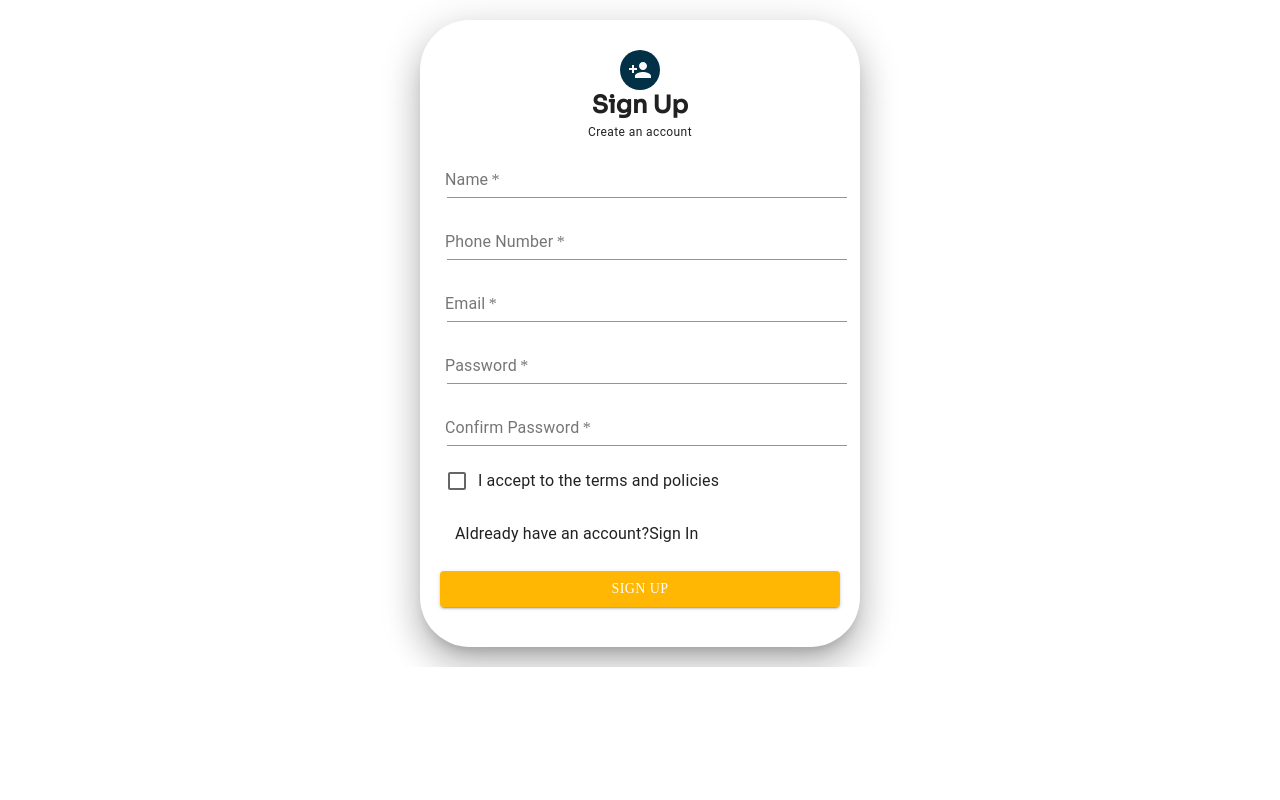
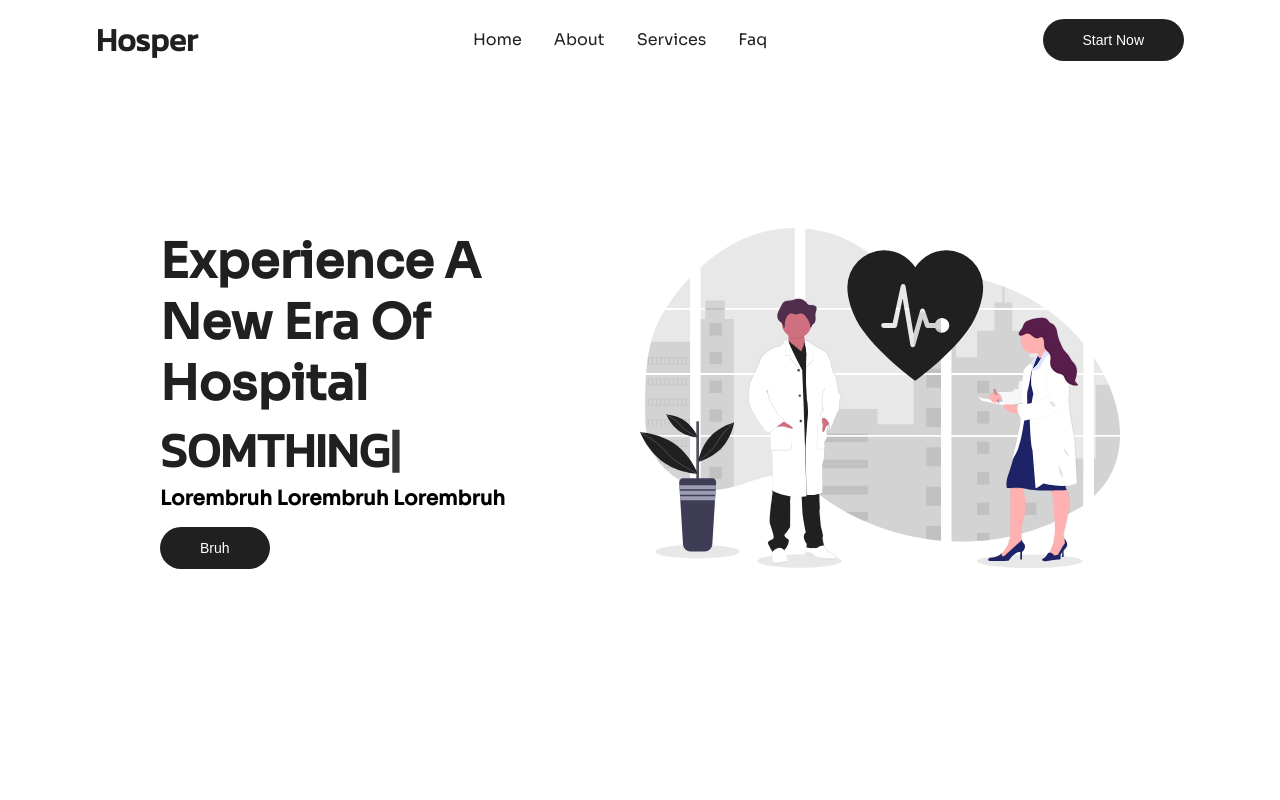
Before and after one commit to Nandhana-C/smart-hospital-systems, a React (Create React App) app: page / in a window 1280 px wide. Shown: the top 800 px of the page. Built offline with nearby package versions, Linux system fonts and the light colour scheme; a web font is replaced by a local one.

Commit message:
firebase final

```diff
--- a/src/App.js
+++ b/src/App.js
@@ -39,15 +39,15 @@ function App() {
   // }
   return (
     <div className="App">
-      {
+      {/* {
         user ?
         <PatientDash signOut={signOut} user={user} />
         :
         <SignUp setUser={setUser}/>
-      }
+      } */}
 
       <Routes>
-        {/* <Route path='/' element={<Landing />}/> */}
+        <Route path='/' element={<Landing />}/>
         <Route path='/login' element={<LogIn />}/>
         <Route path='/signup' element={<SignUp setUser={setUser}/>}/>
         <Route path='/verify' element={<PhnOtp />}/>
@@ -60,7 +60,7 @@ function App() {
         <Route path='/PaitentDash' element={<HospPaitentDash />}/>
         <Route path='/Vitals' element={<Vitals />}/>
         <Route path='/Diagnosis' element={<Diagnosis />}/>
-        <Route path='/Dashboard' element={<PatientDash />}/>
+        <Route path='/Dashboard' element={<PatientDash signOut={signOut} user={user}/>}/>
       </Routes>
     </div>
   );
--- a/src/components/SignInSignUp/Signup.js
+++ b/src/components/SignInSignUp/Signup.js
@@ -5,7 +5,7 @@ import PersonAddIcon from '@mui/icons-material/PersonAdd';
 // import PermPhoneMsgIcon from '@mui/icons-material/PermPhoneMsg';
 import FormGroup from '@mui/material/FormGroup';
 import FormControlLabel from '@mui/material/FormControlLabel';
-import Checkbox from '@mui/material/Checkbox';
+// import Checkbox from '@mui/material/Checkbox';
 import { Link } from "react-router-dom";
 // import { firebase, auth } from '../../firebase';
 import {auth, provider,db, storage} from '../../firebase'
@@ -43,8 +43,8 @@ function SignUp(props) {
     const [name, setName] = useState("");
     const [phoneNo, setPhoneNo] = useState("");
     const [email, setEmail] = useState("");
-    const [passwd, setPasswd] = useState("");
-    const [rePasswd, setRePasswd] = useState("");
+    // const [passwd, setPasswd] = useState("");
+    // const [rePasswd, setRePasswd] = useState("");
     // const [otp, setOtp] = useState('');
     // const [show, setshow] = useState(false);
     // const [final, setFinal] = useState('');
@@ -101,7 +101,7 @@ function SignUp(props) {
     //         alert("Wrong code");
     //     })
     // }
-    console.log(name,email,passwd,rePasswd,phoneNo);
+    console.log(name,email,phoneNo);
 
    return (
         <Grid>
@@ -133,10 +133,10 @@ function SignUp(props) {
                         <TextField fullWidth label='Name' placeholder='Enter Your Name' style={textStyle} onChange={(event)=>setName(event.target.value)} required/>
                         <TextField fullWidth label='Phone Number' placeholder='Enter Your Phone Number' style={textStyle} onChange={(event)=>setPhoneNo(event.target.value)} required/>
                         <TextField fullWidth label='Email' placeholder='Enter Your Email Id' style={textStyle} onChange={(event)=>setEmail(event.target.value)} required/>
-                        <TextField fullWidth label='Password' placeholder='Enter Your Password' style={textStyle} onChange={(event)=>setPasswd(event.target.value)} required/>
-                        <TextField fullWidth label='Confirm Password' placeholder='Re-Enter Your Password' style={textStyle} onChange={(event)=>setRePasswd(event.target.value)} required/>
+                        {/* <TextField fullWidth label='Password' placeholder='Enter Your Password' style={textStyle} onChange={(event)=>setPasswd(event.target.value)} required/> */}
+                        {/* <TextField fullWidth label='Confirm Password' placeholder='Re-Enter Your Password' style={textStyle} onChange={(event)=>setRePasswd(event.target.value)} required/> */}
                         <FormGroup style={formStyle}>
-                    <FormControlLabel control={<Checkbox name='checked'/>} label="I accept to the terms and policies" fullWidth/>
+                    <FormControlLabel label="By clicking on S accept to the terms and policies" fullWidth/>
                 </FormGroup>
                 <Typography style={typoStyle}>Aldready have an account?
                     <Link to='/login'>Sign In</Link>
```
